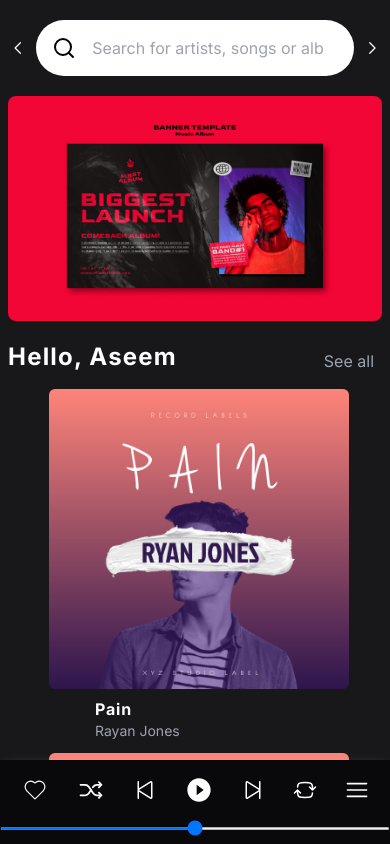
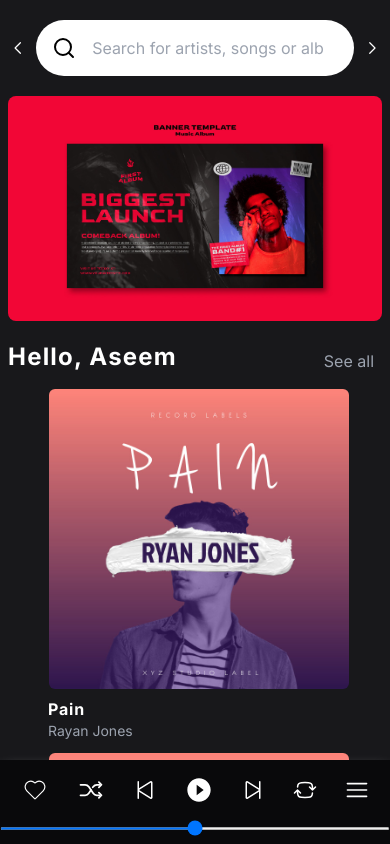
Before and after one commit to PraveenThanikachalam/Assignment-SuperKalam, a Next.js app: page / in a window 390 px wide. Built offline with nearby package versions, Linux system fonts and the light colour scheme.

Commit message:
responsiveness fix - recommends - desp

```diff
--- a/app/components/Recommends.tsx
+++ b/app/components/Recommends.tsx
@@ -33,7 +33,7 @@ export default function Recommands({ title, items }: Types) {
                 alt={""}
               />
             </div>
-            <div className="w-[200px] sm:pl-6 md:pl-1 flex justify-start flex-col">
+            <div className="sm:w-[200px] mx:w-full mx:pl-10 sm:pl-6 md:pl-1 flex justify-start flex-col">
               <h3 className="pt-2 font-bold tracking-wider">{item.desp1}</h3>
               <h3 className="text-gray-400 text-sm">{item.desp2}</h3>
             </div>
```
